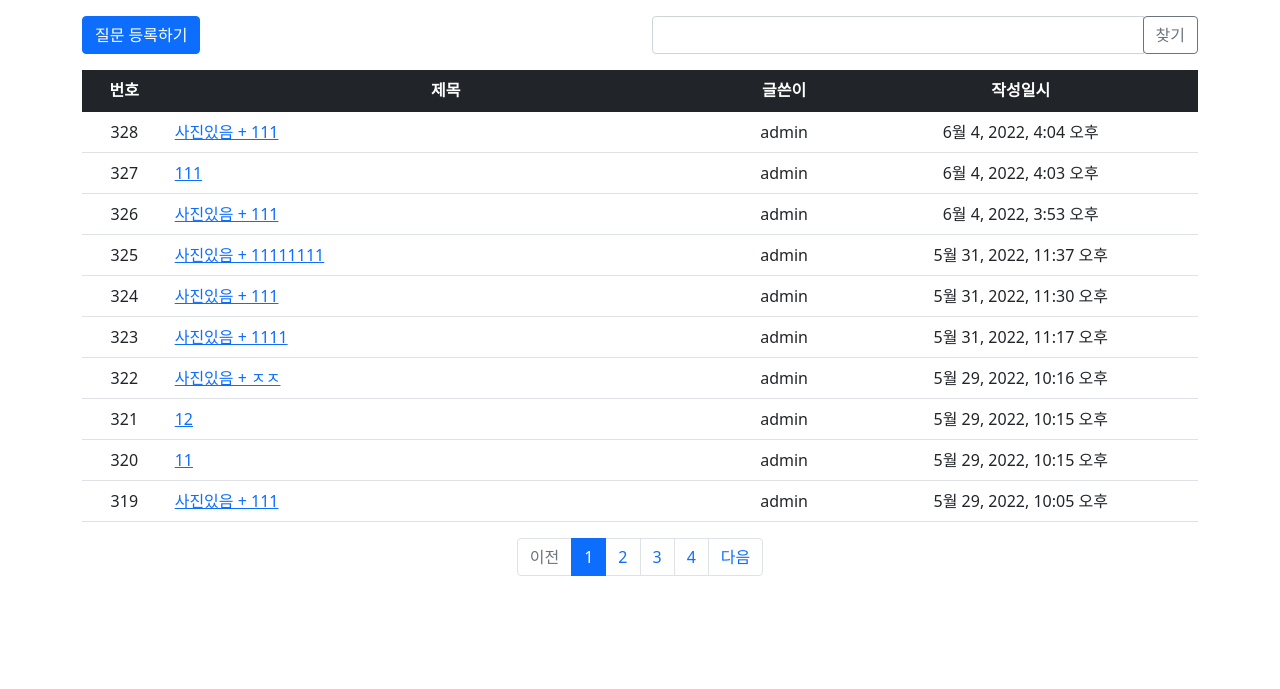
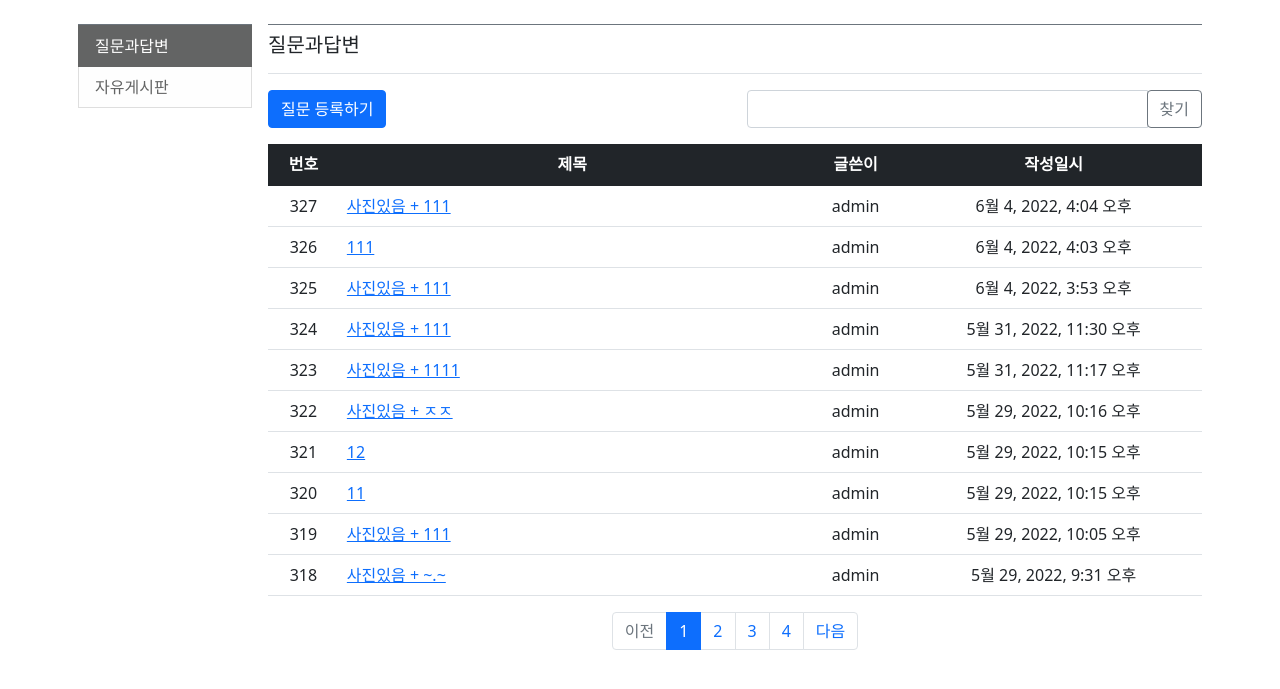
Before and after one commit to ShinHyeongcheol/mysite, a Django app: page / in a window 1280 px wide. Shown: the part 57-746 px from the top of the page. Run offline with Django 3.2, Linux system fonts and the light colour scheme; data comes from the database, SQL or seed files in the repository; both versions use the stored data as it was after the commit; some libraries are stand-ins or nearby versions.

Commit message:
Add Category & Set Img

```diff
--- a/pybo/urls.py
+++ b/pybo/urls.py
@@ -9,12 +9,20 @@ app_name = 'pybo'
 
 urlpatterns = [
     # base_views.py
+
     path('',
          base_views.index, name='index'),
     path('<int:question_id>/',
          base_views.detail, name='detail'),
 
+    path('question/list/', base_views.index, name='index'),
+    path('question/list/<str:category_name>/', base_views.index, name='index'),
+    path('question/detail/<int:question_id>/', base_views.detail, name='detail'),
+
     # question_views.py
+    path('question/craete/<str:category_name>/',
+         question_views.question_create, name='question_create'),
+
     path('question/create/',
          question_views.question_create, name='question_create'),
     path('question/modify/<int:question_id>/',
@@ -32,6 +40,8 @@ urlpatterns = [
          answer_views.answer_delete, name='answer_delete'),
     path('answer/vote/<int:answer_id>/', answer_views.answer_vote, name='answer_vote'),
 
+
+
 ]
 
 urlpatterns += static(
--- a/pybo/views/base_views.py
+++ b/pybo/views/base_views.py
@@ -1,25 +1,45 @@
 from django.core.paginator import Paginator
 from django.shortcuts import render, get_object_or_404
-from django.db.models import Q
+from django.db.models import Q, Count
 
-from ..models import Question
+from ..models import Question, Category
 
 
-def index(request):
+def index(request, category_name='qna'):
     page = request.GET.get('page', '1')
     kw = request.GET.get('kw', '')  # 검색어
+    so = request.GET.get('so', 'recent')
     question_list = Question.objects.order_by('-create_date')
+
+    category_list = Category.objects.all()
+    category = get_object_or_404(Category, name=category_name)
+    question_list = Question.objects.filter(category=category)
+
+    if so == 'recommend':
+        # aggretation, annotation에는 relationship에 대한 역방향 참조도 가능 (ex. Count('voter'))
+        question_list = question_list.annotate(num_voter=Count('voter')).order_by('-num_voter', '-create_date')
+    elif so == 'popular':
+        question_list = question_list.annotate(num_answer=Count('answer')).order_by('-num_answer', '-create_date')
+    else:
+        question_list = question_list.order_by('-create_date')
+
+        # 검색
     if kw:
         question_list = question_list.filter(
-            Q(subject__icontains=kw) |  # 제목 검색
-            Q(content__icontains=kw) |  # 내용 검색
-            Q(answer__content__icontains=kw) |  # 답변 내용 검색
-            Q(author__username__icontains=kw) |  # 질문 글쓴이 검색
-            Q(answer__author__username__icontains=kw)  # 답변 글쓴이 검색
+            Q(subject__icontains=kw) |  # 질문 제목검색
+            Q(content__icontains=kw) |  # 질문 내용검색
+            Q(answer__content__icontains=kw) |  # 답변 내용검색
+            Q(author__username__icontains=kw) |  # 질문 작성자검색
+            Q(answer__author__username__icontains=kw)  # 답변 작성자검색
         ).distinct()
-    paginator = Paginator(question_list, 10)  # 페이지당 10개씩 보여주기
+
+        # 페이징처리
+    paginator = Paginator(question_list, 10)  # 페이지당 10개식 보여주기
     page_obj = paginator.get_page(page)
-    context = {'question_list': page_obj, 'page': page, 'kw': kw}
+    max_index = len(paginator.page_range)
+
+    context = {'question_list': page_obj, 'max_index': max_index, 'page': page, 'kw': kw, 'so': so,
+               'category_list': category_list, 'category': category}
     return render(request, 'pybo/question_list.html', context)
 
 
--- a/templates/pybo/question_detail.html
+++ b/templates/pybo/question_detail.html
@@ -17,7 +17,7 @@
     {% if question.mainphoto %}
     <div class="card my-3">
         <div class="card-body">
-            <img src = "../media/{{question.mainphoto}}" alt="" style="width: 100%; height: auto;">
+            <img src = "../media/{{question.mainphoto}}" alt="" style="width:100%; height:100%;">
             <br>
         </div>
     </div>
--- a/templates/pybo/question_form.html
+++ b/templates/pybo/question_form.html
@@ -1,7 +1,7 @@
 {% extends 'base.html' %}
 {% block content %}
 <div class="container">
-    <h5 class="my-3 border-bottom pb-2">질문등록</h5>
+    <h5 class="my-3 border-bottom pb-2">[{{ category.description }}] 질문 등록</h5>
     <form method="post" enctype="multipart/form-data">
         {% csrf_token %}
         <!-- 오류표시 Start -->
--- a/templates/pybo/question_list.html
+++ b/templates/pybo/question_list.html
@@ -3,8 +3,34 @@
 {% block content %}
 <div class="container my-3">
     <div class="row my-3">
+<div class="col-sm-12 col-md-3 col-lg-2 p-2">
+<!-- Sidebar  -->
+<nav id="sidebar" class="border-top border-secondary">
+    <div class="list-group">
+        {% for cat in category_list %}
+            {% if cat == category %}
+                <a class="rounded-0 list-group-item list-group-item-action list-group-item-light active"
+                   href="{{ cat.get_absolute_url }}">{{ cat.description }}</a>
+            {% else %}
+                <a class="rounded-0 list-group-item list-group-item-action list-group-item-light"
+                   href="{{ cat.get_absolute_url }}">{{ cat.description }}</a>
+            {% endif %}
+        {% endfor %}
+    </div>
+</nav>
+        </div>
+
+        <div class="col-sm-12 col-md-9 col-lg-10 p-2">
+<!-- Content -->
+<div id="content" class="border-top border-secondary">
+    <div class="content_block">
+    <h5 class="border-bottom pl-2 pb-3 my-2">{{ category.description }}</h5>
+
+        <div class="row justify-content-between my-3">
+
+
         <div class="col-6">
-            <a href="{% url 'pybo:question_create' %}" class="btn btn-primary">질문 등록하기</a>
+            <a href="{% url 'pybo:question_create' category.name %}" class="btn btn-primary">질문 등록하기</a>
         </div>
         <div class="col-6">
             <div class="input-group">
@@ -101,6 +127,11 @@
     </ul>
     <!-- 페이징처리 끝 -->
 </div>
+        </div>
+</div>
+        </div>
+    </div>
+</div>
 <form id="searchForm" method="get" action="{% url 'index' %}">
     <input type="hidden" id="kw" name="kw" value="{{ kw|default_if_none:'' }}">
     <input type="hidden" id="page" name="page" value="{{ page }}">
```
Also changed, not shown: pybo/views/question_views.py (+10 -10 lines), config/settings.py (line endings or trailing spaces), db.sqlite3.
